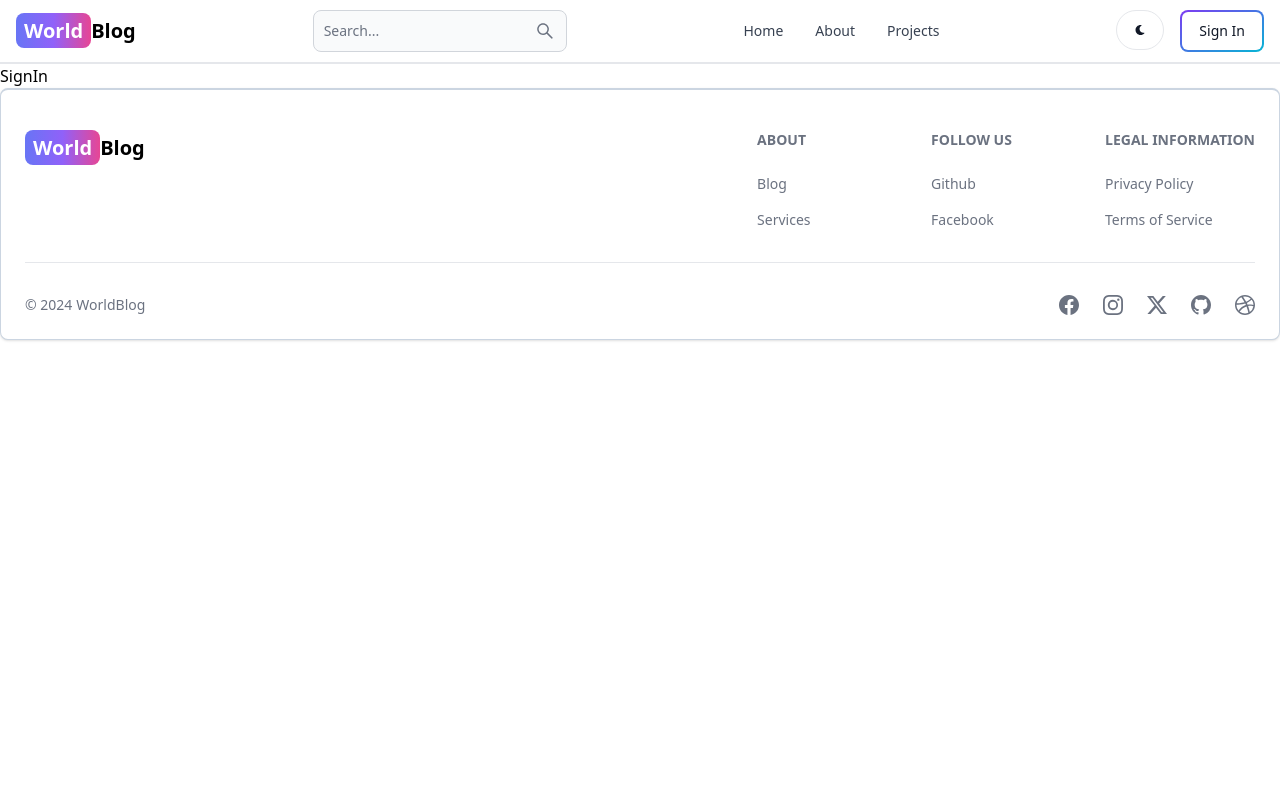
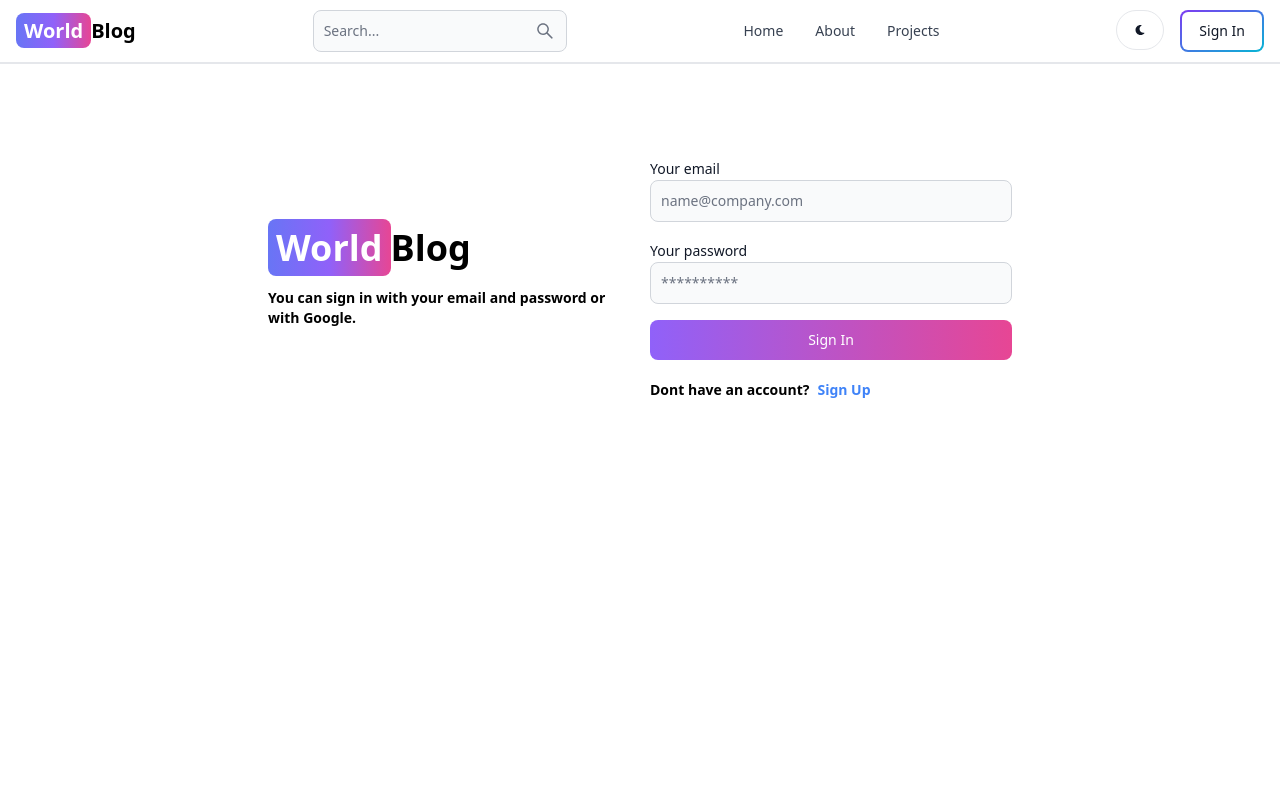
Before and after one commit to Rone47/Blog-Application, a React (Vite) app in the folder client/: page /sign-in in a window 1280 px wide. Shown: the top 800 px of the page. Built offline with nearby package versions, Linux system fonts and the light colour scheme.

Commit message:
Sign in page complete

```diff
--- a/client/src/App.jsx
+++ b/client/src/App.jsx
@@ -18,8 +18,8 @@
         <Route path="/about" element={<About />} />
         <Route path="/dashboard" element={<Dashboard />} />
         <Route path="/projects" element={<Projects />} />
-        <Route path="/sign-in" element={<SignIn />} />
-        <Route path="/sign-up" element={<SignUp />} />
+        <Route path='/sign-in' element={<SignIn />} />
+        <Route path='/sign-up' element={<SignUp />} />
       </Routes>
       <Footer/>
     </BrowserRouter>
--- a/client/src/pages/SignIn.jsx
+++ b/client/src/pages/SignIn.jsx
@@ -1,7 +1,108 @@
+import { Alert, Button, Label, Spinner, TextInput } from 'flowbite-react';
+import { useState } from 'react';
+import { Link, useNavigate } from 'react-router-dom';
 
 
 export default function SignIn() {
+  const [formData, setFormData] = useState({});
+  const [errorMessage, setErrorMessage] = useState(null);
+  const [loading, setLoading] = useState(false);
+  const navigate = useNavigate();
+  const handleChange = (e) => {
+    setFormData({ ...formData, [e.target.id]: e.target.value.trim() });
+  };
+  const handleSubmit = async (e) => {
+    e.preventDefault();
+    if (!formData.email || !formData.password) {
+      return setErrorMessage('Please fill out all fields.');
+    }
+    try {
+      setLoading(true);
+      setErrorMessage(null);
+      const res = await fetch('/api/auth/signin', {
+        method: 'POST',
+        headers: { 'Content-Type': 'application/json' },
+        body: JSON.stringify(formData),
+      });
+      const data = await res.json();
+      if (data.success === false) {
+        return setErrorMessage(data.message);
+      }
+      setLoading(false);
+      if(res.ok) {
+        navigate('/');
+      }
+    } catch (error) {
+      setErrorMessage(error.message);
+      setLoading(false);
+    }
+  };
   return (
-    <div>SignIn</div>
-  )
+    <div className='min-h-screen mt-20'>
+      <div className='flex p-3 max-w-3xl mx-auto flex-col md:flex-row md:items-center gap-5'>
+        {/* left */}
+        <div className='flex-1'>
+          <Link to='/' className='font-bold dark:text-white text-4xl'>
+            <span className='px-2 py-1 bg-gradient-to-r from-indigo-500 via-purple-500 to-pink-500 rounded-lg text-white'>
+              World
+            </span>
+            Blog
+          </Link>
+          <p className='text-sm mt-5 font-semibold'>
+            You can sign in with your email and password
+            or with Google.
+          </p>
+        </div>
+        {/* right */}
+
+        <div className='flex-1'>
+          <form className='flex flex-col gap-4' onSubmit={handleSubmit}>
+            <div>
+              <Label value='Your email' />
+              <TextInput
+                type='email'
+                placeholder='name@company.com'
+                id='email'
+                onChange={handleChange}
+              />
+            </div>
+            <div>
+              <Label value='Your password' />
+              <TextInput
+                type='password'
+                placeholder='**********'
+                id='password'
+                onChange={handleChange}
+              />
+            </div>
+            <Button
+              gradientDuoTone='purpleToPink'
+              type='submit'
+              disabled={loading}
+            >
+              {loading ? (
+                <>
+                  <Spinner size='sm' />
+                  <span className='pl-3'>Loading...</span>
+                </>
+              ) : (
+                'Sign In'
+              )}
+            </Button>
+          </form>
+          <div className='flex gap-2 text-sm mt-5 font-semibold'>
+            <span>Dont have an account?</span>
+            <Link to='/sign-up' className='text-blue-500'>
+              Sign Up
+            </Link>
+          </div>
+          {errorMessage && (
+            <Alert className='mt-5' color='failure'>
+              {errorMessage}
+            </Alert>
+          )}
+        </div>
+      </div>
+    </div>
+  );
 }
--- a/client/src/pages/SignUp.jsx
+++ b/client/src/pages/SignUp.jsx
@@ -1,29 +1,27 @@
-import { Link, useNavigate} from "react-router-dom";
-import { Alert, Button, Label, Spinner, TextInput } from "flowbite-react";
-import { useState } from "react";
+import { Alert, Button, Label, Spinner, TextInput } from 'flowbite-react';
+import { useState } from 'react';
+import { Link, useNavigate } from 'react-router-dom';
+
 
 export default function SignUp() {
   const [formData, setFormData] = useState({});
   const [errorMessage, setErrorMessage] = useState(null);
   const [loading, setLoading] = useState(false);
   const navigate = useNavigate();
-
   const handleChange = (e) => {
-    setFormData({...formData, [e.target.id]: e.target.value.trim()});
-  }
+    setFormData({ ...formData, [e.target.id]: e.target.value.trim() });
+  };
   const handleSubmit = async (e) => {
     e.preventDefault();
-    if (!formData.username || !formData.email || !formData.password ) {
-      return setErrorMessage('Please fill out all required fields');
+    if (!formData.username || !formData.email || !formData.password) {
+      return setErrorMessage('Please fill out all fields.');
     }
     try {
       setLoading(true);
       setErrorMessage(null);
       const res = await fetch('/api/auth/signup', {
         method: 'POST',
-        headers: {
-          'Content-Type': 'application/json'
-        },
+        headers: { 'Content-Type': 'application/json' },
         body: JSON.stringify(formData),
       });
       const data = await res.json();
@@ -31,82 +29,81 @@
         return setErrorMessage(data.message);
       }
       setLoading(false);
-      if (res.ok) {
+      if(res.ok) {
         navigate('/sign-in');
       }
     } catch (error) {
       setErrorMessage(error.message);
       setLoading(false);
     }
-  }
-
+  };
   return (
-    <div className="min-h-screen mt-20">
-      <div className="flex p-3 max-w-3xl mx-auto flex-col md:flex-row md:items-center gap-5">
-      <div className="flex-1">
-      <Link
-        to='/'
-        className='font-bold dark:text-white text-4xl'
-      >
+    <div className='min-h-screen mt-20'>
+      <div className='flex p-3 max-w-3xl mx-auto flex-col md:flex-row md:items-center gap-5'>
+        {/* left */}
+        <div className='flex-1'>
+          <Link to='/' className='font-bold dark:text-white text-4xl'>
             <span className='px-2 py-1 bg-gradient-to-r from-indigo-500 via-purple-500 to-pink-500 rounded-lg text-white'>
               World
             </span>
             Blog
           </Link>
-      <p className="text-sm mt-5 font-semibold">
-       You can register using your email and password, or sign in with your Google account.
+          <p className='text-sm mt-5 font-semibold'>
+            You can sign up with your email and password
+            or with Google.
           </p>
         </div>
+        {/* right */}
 
-      <div className="flex-1">
-        <form className="flex flex-col gap-4" onSubmit={handleSubmit}>
+        <div className='flex-1'>
+          <form className='flex flex-col gap-4' onSubmit={handleSubmit}>
             <div>
-            <Label
-               value="Your Username"
-            />
+              <Label value='Your username' />
               <TextInput
-              onChange={handleChange}
                 type='text'
                 placeholder='Username'
-              id="username"
+                id='username'
+                onChange={handleChange}
               />
             </div>
             <div>
-            <Label
-               value="Your Email"
-            />
+              <Label value='Your email' />
               <TextInput
-              onChange={handleChange}
                 type='email'
                 placeholder='name@company.com'
-              id="email"
+                id='email'
+                onChange={handleChange}
               />
             </div>
             <div>
-            <Label
-               value="Your Password"
-            />
+              <Label value='Your password' />
               <TextInput
-              onChange={handleChange}
                 type='password'
                 placeholder='Password'
-              id="password"
+                id='password'
+                onChange={handleChange}
               />
             </div>
-          <Button gradientDuoTone='purpleToPink' type='submit' disabled={loading}>
-            {
-              loading ? (
+            <Button
+              gradientDuoTone='purpleToPink'
+              type='submit'
+              disabled={loading}
+            >
+              {loading ? (
                 <>
-                  <Spinner size='sm'/>
-                  <span className="pl-3">Loading...</span>
+                  <Spinner size='sm' />
+                  <span className='pl-3'>Loading...</span>
                 </>
-              ) : 'Sign Up'
-            }
+              ) : (
+                'Sign Up'
+              )}
             </Button>
           </form>
-        <div className="flex gap-2 text-sm mt-5">
-          <span className="font-semibold">Have an account?</span>
-          <Link to='/signin' className='text-blue-500 font-semibold'>Sign In</Link>
+          <div className='flex gap-2 text-sm mt-5 font-semibold'>
+            <span>Have an account?</span>
+            <Link to='/sign-in' className='text-blue-500'>
+              Sign In
+            </Link>
           </div>
           {errorMessage && (
             <Alert className='mt-5' color='failure'>
@@ -116,5 +113,5 @@
         </div>
       </div>
     </div>
-  )
+  );
 }
```
Lines whose indentation alone changed are shown as unchanged.
